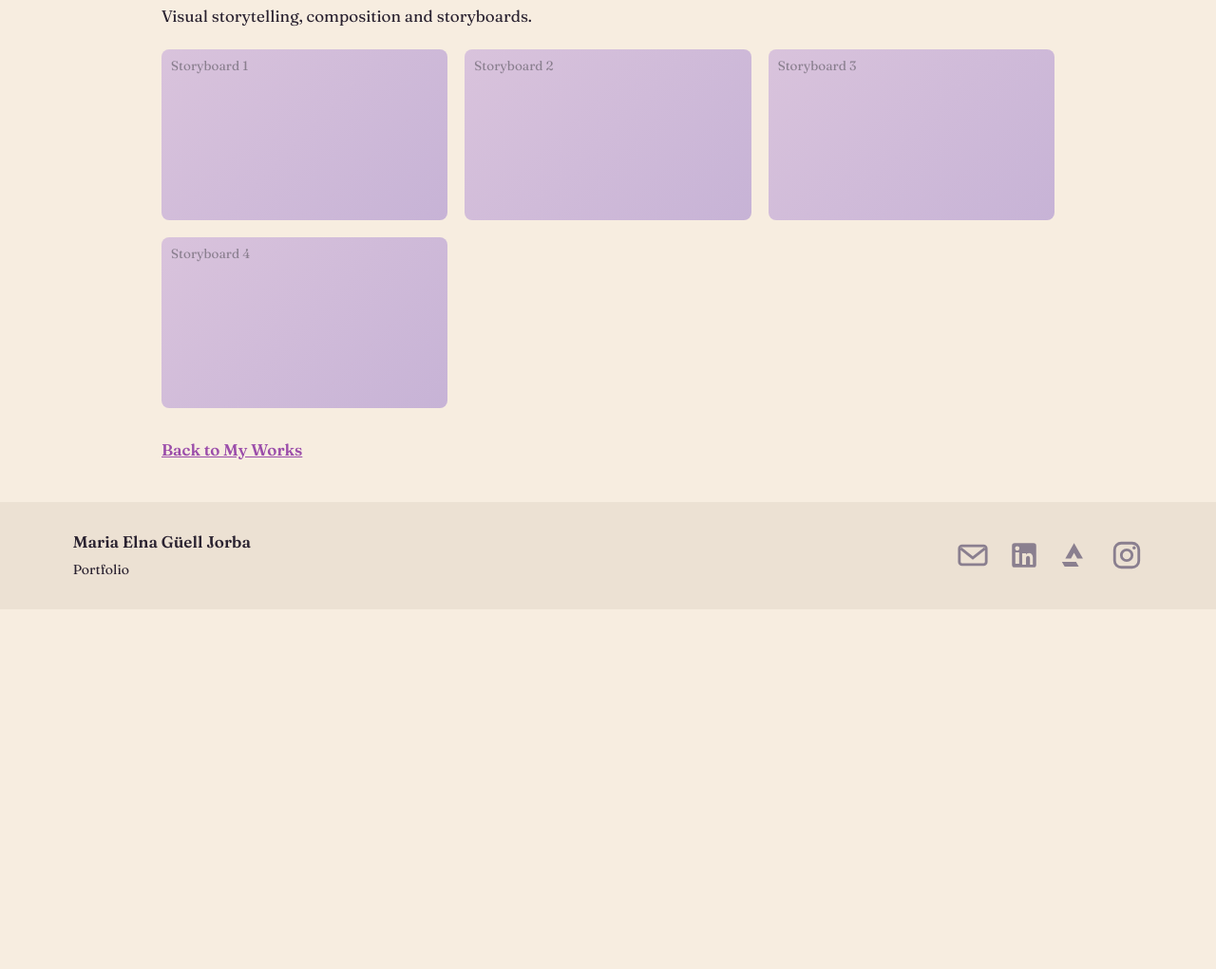
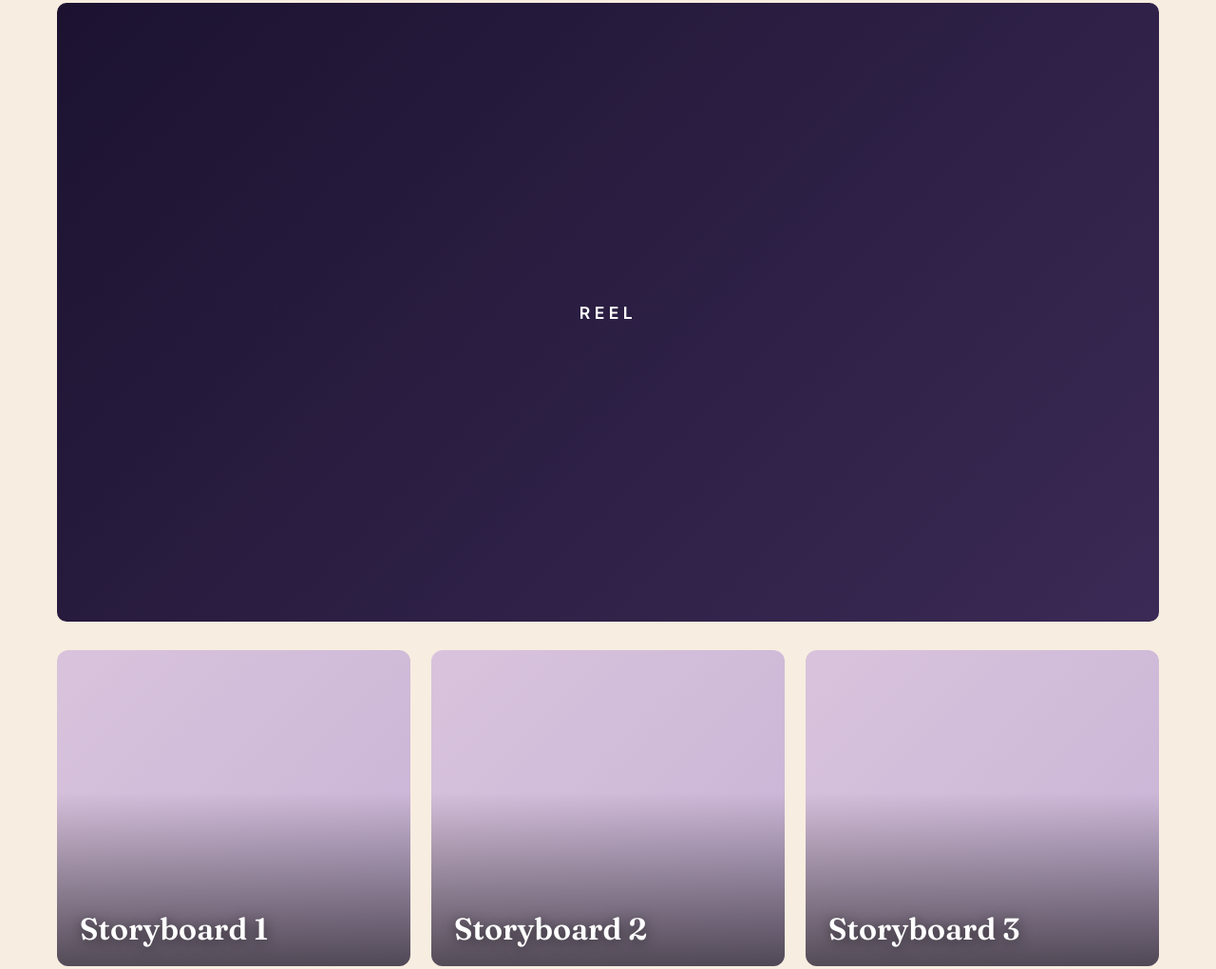
Before and after one commit to mariaelnaguelljorba/Portfolio, a plain HTML site: page storyboards.html in a window 1280 px wide. Shown: the part 181-1202 px from the top of the page at 95% size. Before the commit the page ends 823 px from the top, so only its background shows below. Drawn offline with Linux system fonts and the light colour scheme.

Commit message:
Update storyboards.html

```diff
--- a/storyboards.html
+++ b/storyboards.html
@@ -4,10 +4,11 @@
 <link rel="stylesheet" href="style.css">
 <script src="script.js" defer></script></head>
 <body data-on="works"><header id="site-header"></header>
-<main><section class="wrap"><h1>Storyboards</h1><p>Visual storytelling, composition and storyboards.</p>
-<!-- REEL: quan tinguis el video, treu aquest comentari i posa el codi de YouTube a ID_DEL_VIDEO
-<iframe class="reel" src="https://www.youtube.com/embed/ID_DEL_VIDEO" title="Reel" loading="lazy" allowfullscreen></iframe>
--->
-<div class="grid"><figure class="tile"><img src="images/storyboard-1.jpg" alt="Storyboard 1" loading="lazy" onerror="this.remove()"><figcaption>Storyboard 1</figcaption></figure><figure class="tile"><img src="images/storyboard-2.jpg" alt="Storyboard 2" loading="lazy" onerror="this.remove()"><figcaption>Storyboard 2</figcaption></figure><figure class="tile"><img src="images/storyboard-3.jpg" alt="Storyboard 3" loading="lazy" onerror="this.remove()"><figcaption>Storyboard 3</figcaption></figure><figure class="tile"><img src="images/storyboard-4.jpg" alt="Storyboard 4" loading="lazy" onerror="this.remove()"><figcaption>Storyboard 4</figcaption></figure></div>
-<a class="back" href="my-works.html">Back to My Works</a></section></main>
+<main><section class="wrap mid"><h1>Storyboards</h1>
+<div class="reel ph">Reel</div>
+<div class="row3">
+<a class="card big" href="#"><img src="images/storyboard-1.jpg" alt="" onerror="this.remove()"><span class="t">Storyboard 1</span><span class="d">Add a short description.</span></a>
+<a class="card big" href="#"><img src="images/storyboard-2.jpg" alt="" onerror="this.remove()"><span class="t">Storyboard 2</span><span class="d">Add a short description.</span></a>
+<a class="card big" href="#"><img src="images/storyboard-3.jpg" alt="" onerror="this.remove()"><span class="t">Storyboard 3</span><span class="d">Add a short description.</span></a>
+</div></section></main>
 <footer id="site-footer"></footer></body></html>
```
